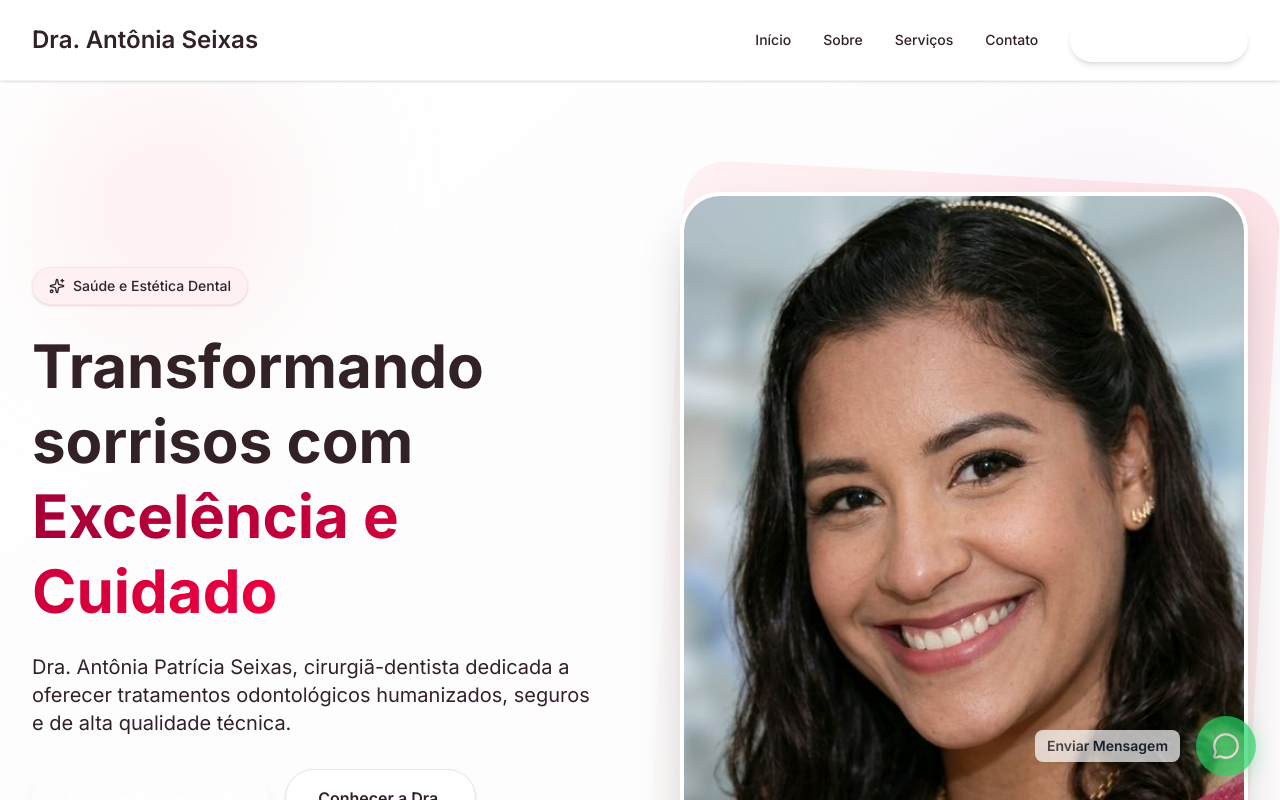
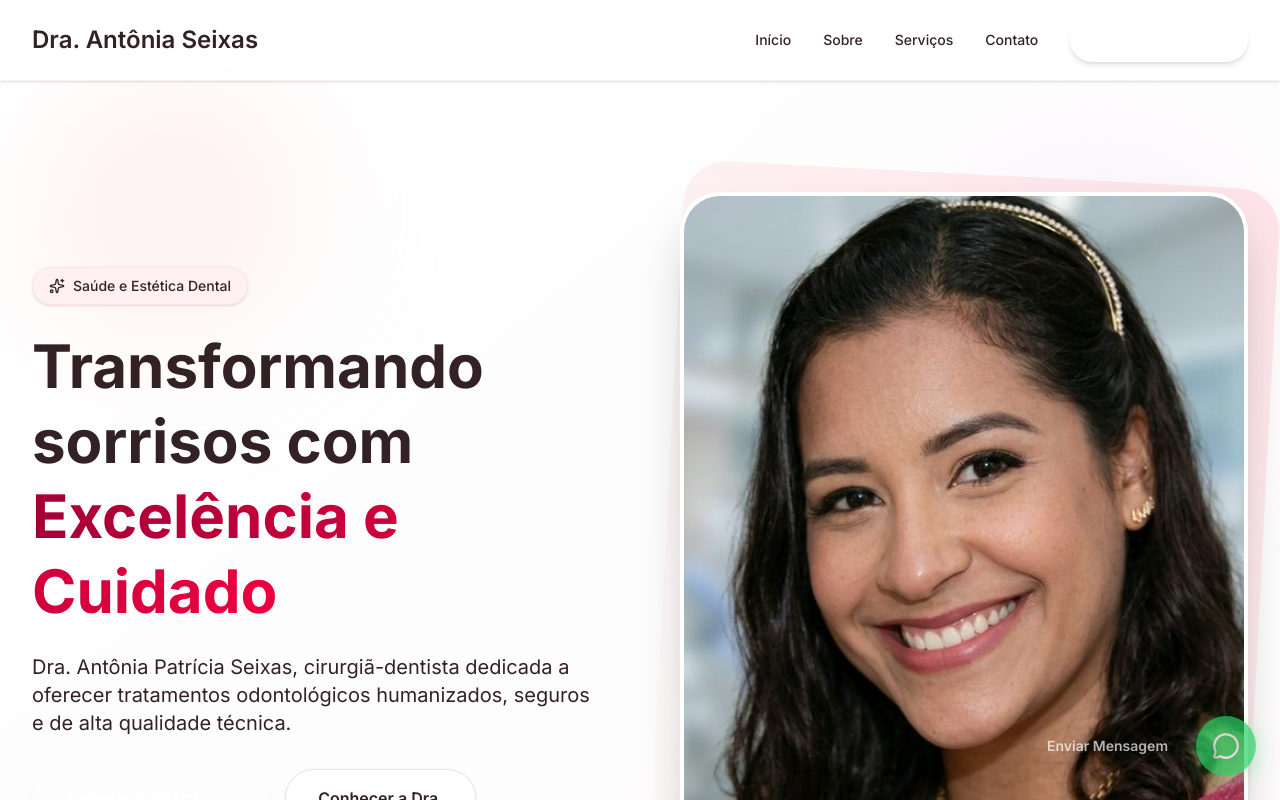
Before and after one commit to guilheeme1108-prog/portfolio-odontologia, a React app: page / in a window 1280 px wide. Shown: the top 800 px of the page. Built offline with nearby package versions, Linux system fonts and the light colour scheme; the HTML template or start-up script is replaced by a standard one.

Commit message:
Correção de contraste na caixa do whatsapp

```diff
--- a/src/App.tsx
+++ b/src/App.tsx
@@ -43,7 +43,7 @@ function App() {
       >
         <MessageCircle size={28} />
         {/* Tooltip that shows permanently so mobile users can see without hover */}
-        <span className="absolute right-full mr-4 bg-white text-gray-800 text-sm font-semibold px-3 py-1.5 rounded-lg shadow-lg opacity-100 whitespace-nowrap pointer-events-none">
+        <span className="absolute right-full mr-4 bg-[--color-accent-dark] text-white text-sm font-semibold px-3 py-1.5 rounded-lg shadow-lg opacity-100 whitespace-nowrap pointer-events-none">
           Enviar Mensagem
         </span>
       </a>
```
